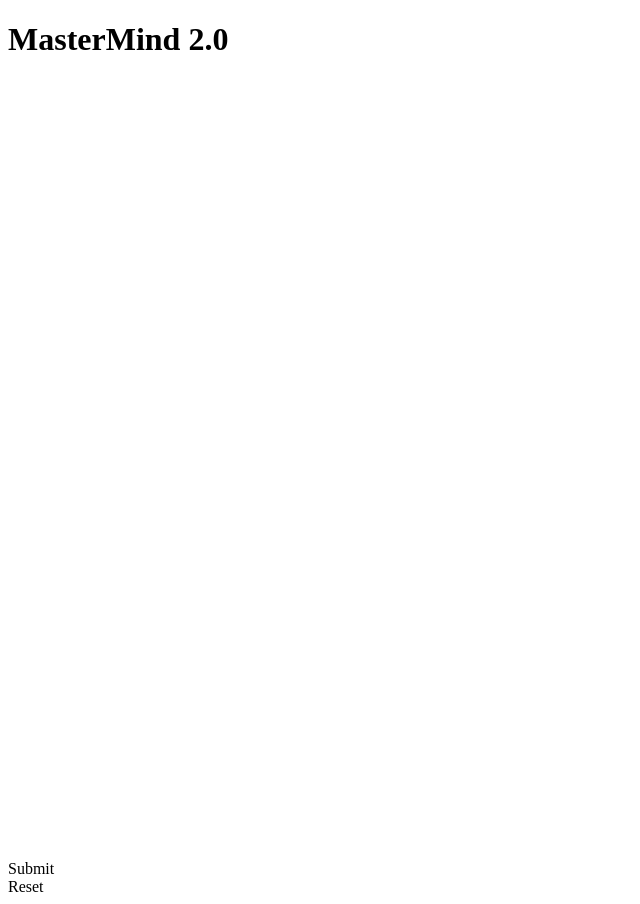
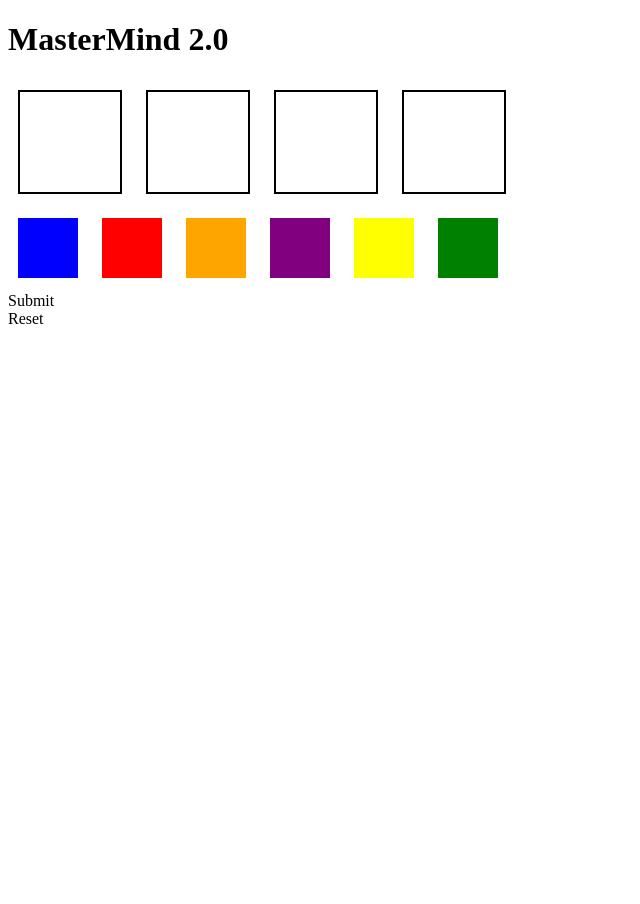
Before and after one commit to MichaelDeutschCoding/Hackathon, a plain HTML site: page index.html in a window 1280 px wide. Shown: the whole page, without its empty margins (0-640 px from the left). After the commit the page ends 800 px from the top, so only its background shows below. Drawn offline with Linux system fonts and the light colour scheme.

Commit message:
added palette

```diff
--- a/style.css
+++ b/style.css
@@ -29,25 +29,28 @@ button {
     border: none;
 }
 .marble {
-    height: 30px;
+    height: 60px;
+    width: 60px;
+    margin: 10px;
+    display: inline-block;
 }
 
-.A {
+.A ,#A {
     background-color: blue;
 }
-.B {
+.B ,#B {
     background-color: red;
 }
-.C {
+.C ,#C {
     background-color: orange;
 }
-.D {
+.D ,#D {
     background-color: purple;
 }
-.E {
+.E ,#E {
     background-color: yellow;
 }
-.F {
+.F ,#F {
     background-color: green;
 }
 
@@ -79,5 +82,14 @@ button {
 
 }
 .landing {
+    height: 100px;
+    width: 100px;
+    border: solid 2px black;
+    display: inline-block;
+    margin: 10px;
+
 
 }
+.palette {
+
+}
```
